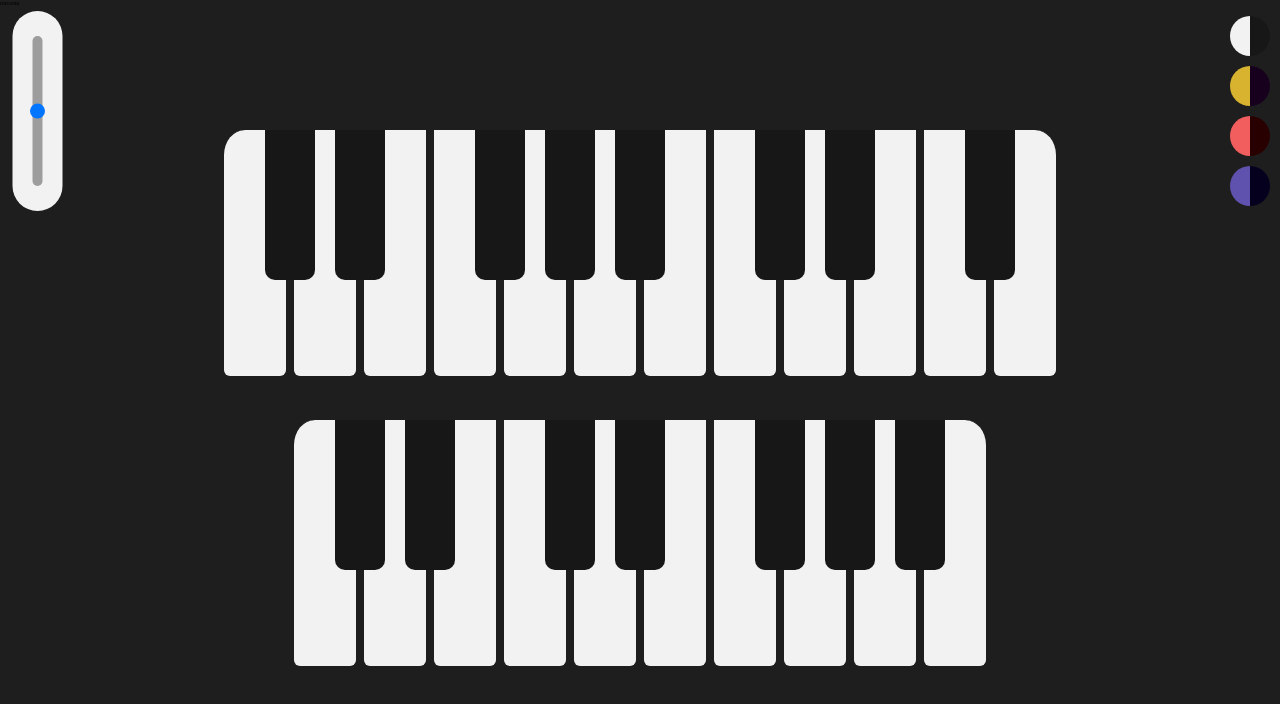
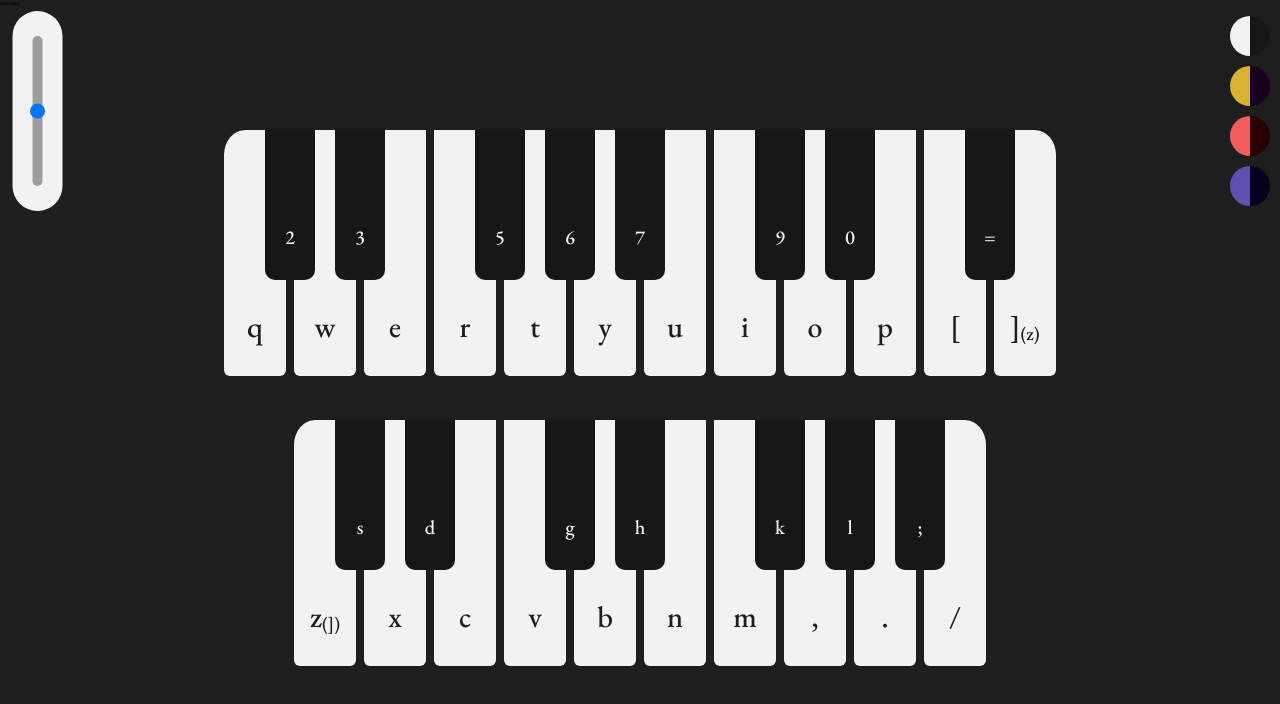
Before and after one commit to Svygzhryr/SvygzhryrPiano, a React (Create React App) app: page / in a window 1280 px wide. Shown: the top 704 px of the page. Built offline with nearby package versions, Linux system fonts and the light colour scheme.

Commit message:
For the machine is immortal

```diff
--- a/src/components/Piano.jsx
+++ b/src/components/Piano.jsx
@@ -2,52 +2,55 @@ import React from 'react'
 import '../css/piano.scss'
 
 export default function Piano() {
+
+
+
   return (
     <div className='piano'>
         <div className='piano_wrapper'>
             <div className='upper_keyboard'>
                 <div className='upper_buttons'>
-                    <button className='button'></button>
-                    <button className='button_sharp'></button>
-                    <button className='button'></button>
-                    <button className='button_sharp'></button>
-                    <button className='button'></button>
-                    <button className='button'></button>
-                    <button className='button_sharp'></button>
-                    <button className='button'></button>
-                    <button className='button_sharp'></button>
-                    <button className='button'></button>
-                    <button className='button_sharp'></button>
-                    <button className='button'></button>
-                    <button className='button'></button>
-                    <button className='button_sharp'></button>
-                    <button className='button'></button>
-                    <button className='button_sharp'></button>
-                    <button className='button'></button>
-                    <button className='button'></button>
-                    <button className='button_sharp'></button>
-                    <button className='button'></button>
+                    <button className='button'>q</button>
+                    <button className='button_sharp'>2</button>
+                    <button className='button'>w</button>
+                    <button className='button_sharp'>3</button>
+                    <button className='button'>e</button>
+                    <button className='button'>r</button>
+                    <button className='button_sharp'>5</button>
+                    <button className='button'>t</button>
+                    <button className='button_sharp'>6</button>
+                    <button className='button'>y</button>
+                    <button className='button_sharp'>7</button>
+                    <button className='button'>u</button>
+                    <button className='button'>i</button>
+                    <button className='button_sharp'>9</button>
+                    <button className='button'>o</button>
+                    <button className='button_sharp'>0</button>
+                    <button className='button'>p</button>
+                    <button className='button'>[</button>
+                    <button className='button_sharp'>=</button>
+                    <button className='button'>]<p>(z)</p></button>
                 </div>
             </div>
             <div className='lower_keyboard'>
                 <div className='lower_buttons'>
-                        <button className='button'></button>
-                        <button className='button_sharp'></button>
-                        <button className='button'></button>
-                        <button className='button_sharp'></button>
-                        <button className='button'></button>
-                        <button className='button'></button>
-                        <button className='button_sharp'></button>
-                        <button className='button'></button>
-                        <button className='button_sharp'></button>
-                        <button className='button'></button>
-                        <button className='button'></button>
-                        <button className='button_sharp'></button>
-                        <button className='button'></button>
-                        <button className='button_sharp'></button>
-                        <button className='button'></button>
-                        <button className='button_sharp'></button>
-                        <button className='button'></button>
+                        <button className='button'>z<p>(])</p></button>
+                        <button className='button_sharp'>s</button>
+                        <button className='button'>x</button>
+                        <button className='button_sharp'>d</button>
+                        <button className='button'>c</button>
+                        <button className='button'>v</button>
+                        <button className='button_sharp'>g</button>
+                        <button className='button'>b</button>
+                        <button className='button_sharp'>h</button>
+                        <button className='button'>n</button>
+                        <button className='button'>m</button>
+                        <button className='button_sharp'>k</button>
+                        <button className='button'>,</button>
+                        <button className='button_sharp'>l</button>
+                        <button className='button'>.</button>
+                        <button className='button_sharp'>;</button>
+                        <button className='button'>/</button>
                 </div>
             </div>
 
--- a/src/components/UI.jsx
+++ b/src/components/UI.jsx
@@ -7,7 +7,7 @@ export default function UI() {
         <div className='slider_wrapper'>
             <input className='range' type='range'/>
         </div>
-        <div className='theme_wrapper'>
+        <div className='themes'>
           <button className="theme_selector theme_1"></button>
           <button className="theme_selector theme_2"></button>
           <button className="theme_selector theme_3"></button>
--- a/src/css/piano.scss
+++ b/src/css/piano.scss
@@ -1,4 +1,5 @@
 @import './variables';
+@import url('https://fonts.googleapis.com/css2?family=EB+Garamond:wght@500&display=swap');
 
 .piano_wrapper {
     background-color: $primary_background;
@@ -7,6 +8,7 @@
     left: 50%;
     transform: translate(-50%, -50%);
     width: 100%;
+    z-index: 1;
 }
 
 .button {
@@ -18,6 +20,18 @@
     border-radius: 0 0 1rem 1rem;
     box-sizing: border-box;
 
+
+    display: flex;
+    justify-content: center;
+    align-items: flex-end;
+    padding-bottom: 3rem;
+
+    font-weight: 500;
+    font-size: 3rem;
+    font-family: 'EB Garamond', serif;
+
+
+    color: $primary_background;
     &:hover {
         cursor: pointer;
     }
@@ -34,6 +48,17 @@
     border-radius: 0 0 1rem 1rem;
     margin-left: -2.5rem;
     margin-right: -2.5rem;
+
+    display: flex;
+    justify-content: center;
+    align-items: flex-end;
+    padding-bottom: 3rem;
+
+    color: $primary_button;
+
+    font-weight: 500;
+    font-size: 2rem;
+    font-family: 'EB Garamond', serif;
 
     &:hover {
         cursor: pointer;
--- a/src/css/ui.scss
+++ b/src/css/ui.scss
@@ -5,6 +5,7 @@
     display: flex;
     justify-content: space-between;
     width: 100%;
+
 }
 
 .slider_wrapper {
@@ -16,6 +17,7 @@
     justify-content: center;
     align-items: center;
     border-radius: 100rem;
+    z-index: 2;
 }
 
 input[type=range].range {
@@ -41,8 +43,9 @@ input[type=range].range::-moz-range-progress {
     border-radius: 100rem;
 }
 
-.theme_wrapper {
+.themes {
     margin: 0 1rem;
+    z-index: 2;
 }
 
 .theme_selector {
@@ -54,37 +57,28 @@ input[type=range].range::-moz-range-progress {
     border: none;
     display: flex;
 
-    transition: all .2s;
+    transition: all .2s ease;
+
+    &:hover {
+        cursor: pointer;
+        transform: rotate(180deg);
+    }
 }
 
 .theme_1 {
     background: linear-gradient(90deg, $primary_button 50%, $primary_sharp 50%);
 
-    &:hover {
-        background: linear-gradient(90deg, $primary_sharp 50%, $primary_button 50%);
-    }
 }
 
 .theme_2 {
     background: linear-gradient(90deg, $purplish_button_active 50%, $purplish_sharp 50%);
 
-    &:hover {
-        background: linear-gradient(90deg, $purplish_sharp 50%, $purplish_button_active 50%);
-    }
 }
 
 .theme_3 {
     background: linear-gradient(90deg, $reddish_button_active 50%, $reddish_sharp 50%);
-
-    &:hover {
-        background: linear-gradient(90deg, $reddish_sharp 50%, $reddish_button_active 50%);
-    }
 }
 
 .theme_4 {
     background: linear-gradient(90deg, $bluish_button_active 50%, $bluish_sharp 50%);
-
-    &:hover {
-        background: linear-gradient(90deg, $bluish_sharp 50%, $bluish_button_active 50%);
-    }
 }
```
